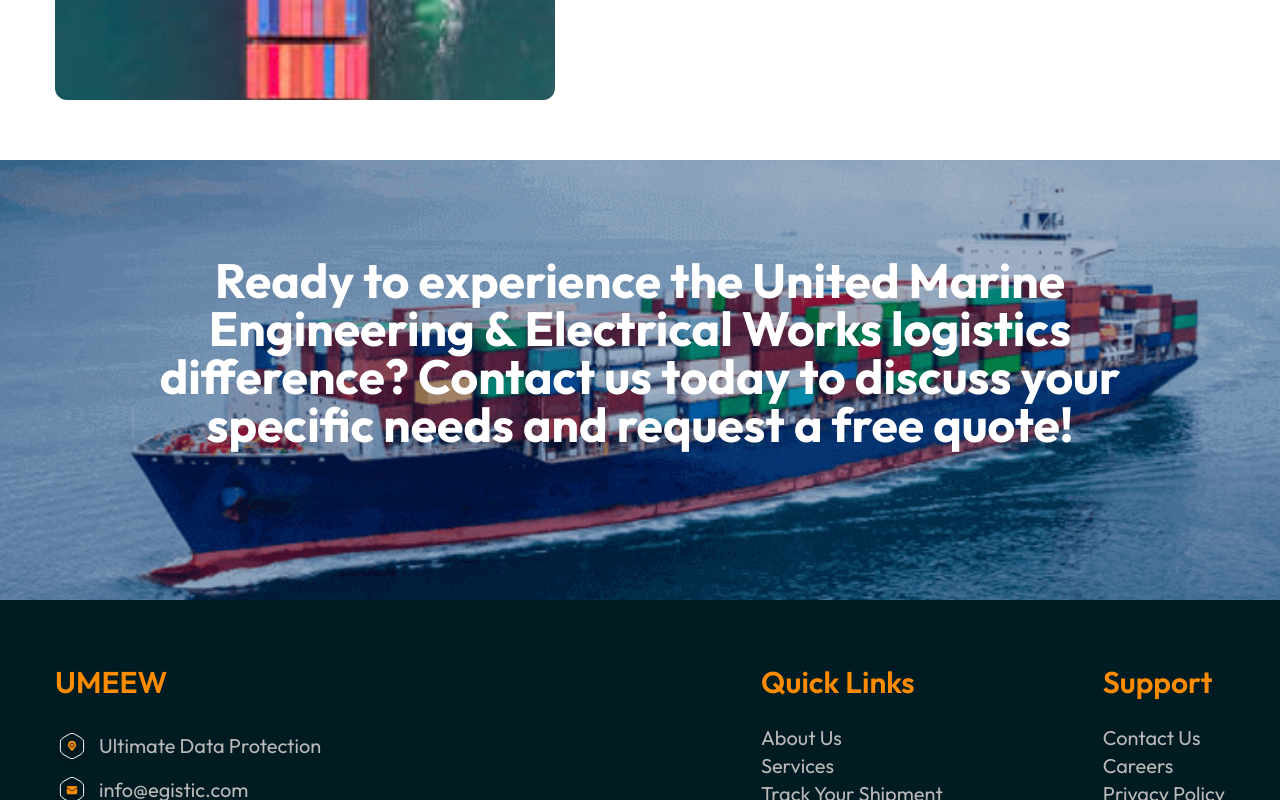
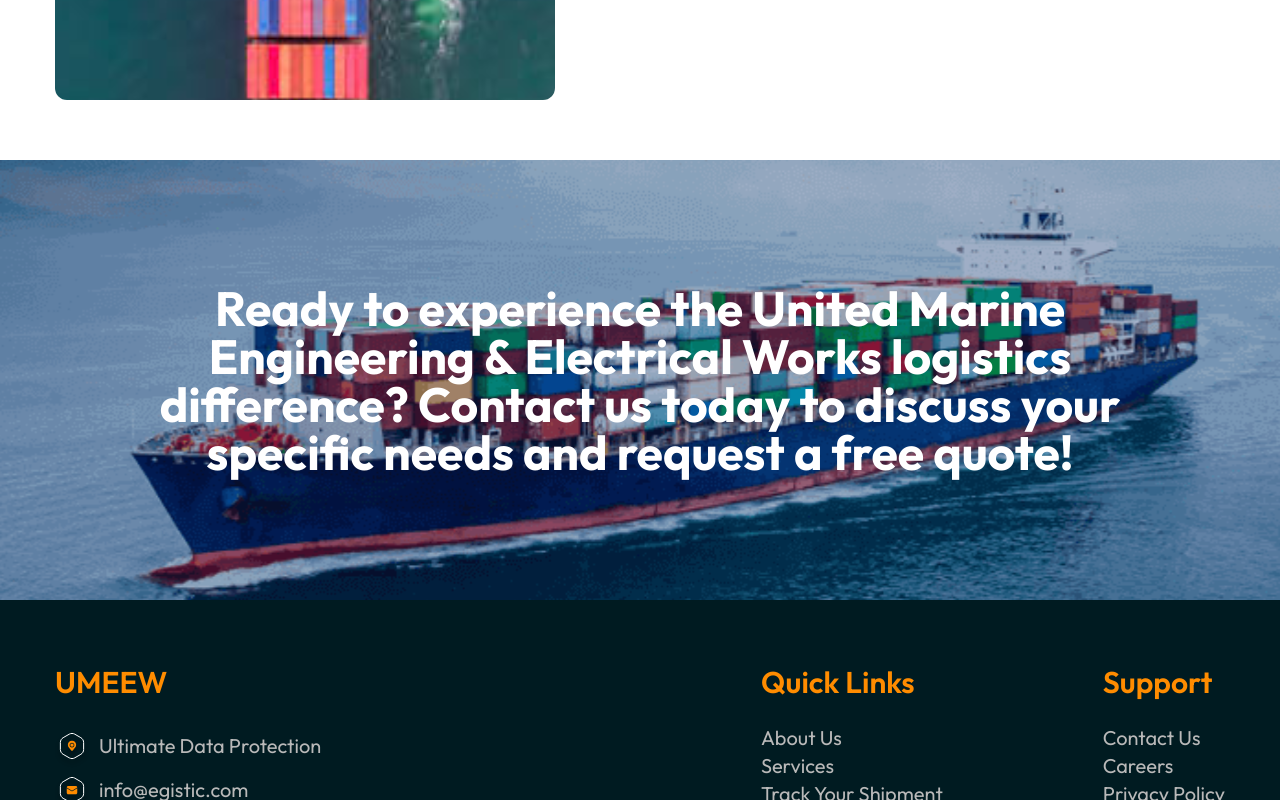
Before and after one commit to BackBenchersItHouse/Umeew-maritime, a React (Vite) app: page /service/logistics in a window 1280 px wide. Shown: the part 2168-2968 px from the top of the page. Built offline with nearby package versions, Linux system fonts and the light colour scheme.

Commit message:
nav & modularContent fixed

```diff
--- a/src/components/Cards/CommitmentCard.jsx
+++ b/src/components/Cards/CommitmentCard.jsx
@@ -2,7 +2,7 @@
   // console.log(title);
   return (
     <div
-      className={`min-w-[270px] max-w-[370px] h-full text-left py-9 px-5 space-y-4 border border-t-4 border-t-accent/5 border-accent/20 shadow-lg hover:translate-y-1 duration-300 hover:border-t-4 hover:border-t-secondary ${
+      className={`min-w-[270px] max-w-[370px] min-h-full text-left py-9 px-5 space-y-4 border border-t-4 border-t-accent/5 border-accent/20 shadow-lg hover:translate-y-1 duration-300 hover:border-t-4 hover:border-t-secondary ${
         id === 3 ? "lg:col-span-full xl:col-auto" : ""
       }`}
       key={id}
--- a/src/components/Cards/ServiceCard.jsx
+++ b/src/components/Cards/ServiceCard.jsx
@@ -1,7 +1,7 @@
 import React from "react";
 
 const ServiceCard = ({ id, src, title, subTitle }) => {
-  console.log(title);
+  // console.log(title);
   return (
     <div
       className="py-5 px-4 border border-b-4 border-b-accent/5 border-accent/20 shadow-lg hover:-translate-y-1 duration-300 hover:border-b-4 hover:border-b-secondary"
--- a/src/components/ModularContent.jsx
+++ b/src/components/ModularContent.jsx
@@ -16,7 +16,7 @@
         </Link>
       )}
       {description && (
-        <div className="text-white text-center text-2xl md:text-4xl lg:text-5xl font-bold leading-tight max-w-[970px] mx-auto py-24">
+        <div className="text-white text-center text-2xl md:text-4xl lg:text-5xl font-bold leading-tight min-w-[343px] max-w-[970px] mx-auto flex justify-center items-center align-middle h-full">
           {description}
         </div>
       )}
--- a/src/components/Shared/NavBar/NavBar.jsx
+++ b/src/components/Shared/NavBar/NavBar.jsx
@@ -99,7 +99,7 @@
           <SubNavLinks />
 
           <Link to="/contact-us">
-            <Button divClass="fixed top-[90vh]">Contact Us</Button>
+            <Button divClass="fixed top-[80vh]">Contact Us</Button>
           </Link>
         </ul>
       </div>
```
